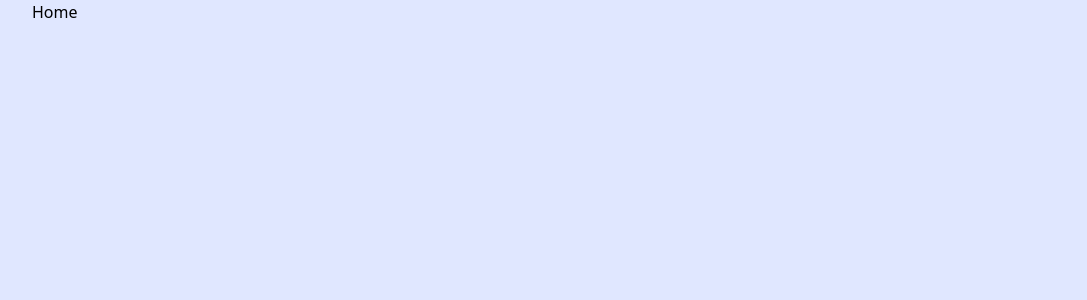
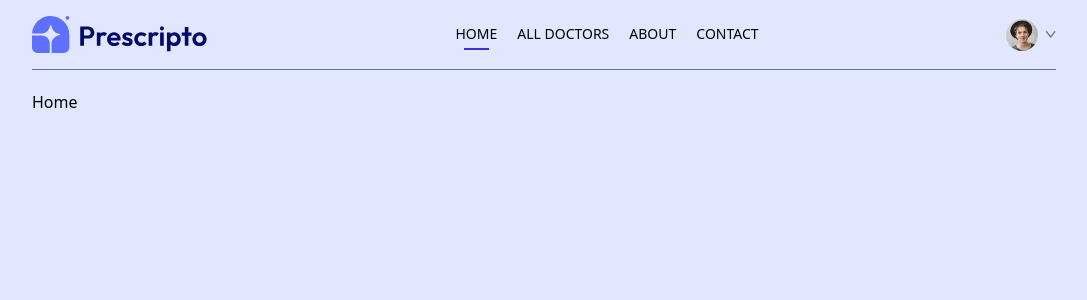
Before and after one commit to Sebastian906/Prescripto-Fullstack, a React (Vite) app in the folder frontend/: page / in a window 1280 px wide. Shown: the top 300 px of the page, without its empty margins (96-1183 px from the left). Built offline with nearby package versions, Linux system fonts and the light colour scheme.

Commit message:
feat(navbar): Añade Navbar.jsx y ajustes en App.jsx e index.css

```diff
--- a/frontend/src/App.jsx
+++ b/frontend/src/App.jsx
@@ -7,11 +7,13 @@ import Contact from './pages/Contact'
 import MyProfile from './pages/MyProfile'
 import MyAppointments from './pages/MyAppointments'
 import Appointment from './pages/Appointment'
+import Navbar from './components/Navbar'
 
 const App = () => {
   return (
     <div className="bg-indigo-100 min-h-screen">
       <div className="mx-4 sm:mx-[10%]">
+        <Navbar/>
         <Routes>
           <Route path='/' element={<Home />} />
           <Route path='/doctors' element={<Doctors />} />
--- /dev/null
+++ b/frontend/src/components/Navbar.jsx
@@ -0,0 +1,76 @@
+import { NavLink, useNavigate } from 'react-router-dom'
+import { assets } from '../assets/assets'
+import { useState } from 'react';
+
+const Navbar = () => {
+
+    const navigate = useNavigate();
+    const [showMenu, setShowMenu] = useState(false);
+    const [token, setToken] = useState(true);
+
+    return (
+        <div className='flex items-center justify-between text-sm py-4 mb-5 border-b border-b-slate-500'>
+            <img
+                onClick={()=>navigate('/')}
+                className='w-44 cursor-pointer' src={assets.logo} alt=""
+            />
+            <ul className='hidden md:flex items-start gap-5 font-medium'>
+                <NavLink to='/'>
+                    <li className='py-1'>HOME</li>
+                    <hr className='border-none outline-none h-0.5 bg-indigo-700 w-3/5 m-auto hidden' />
+                </NavLink>
+                <NavLink to='/doctors'>
+                    <li className='py-1'>ALL DOCTORS</li>
+                    <hr className='border-none outline-none h-0.5 bg-indigo-700 w-3/5 m-auto hidden' />
+                </NavLink>
+                <NavLink to='/about'>
+                    <li className='py-1'>ABOUT</li>
+                    <hr className='border-none outline-none h-0.5 bg-indigo-700 w-3/5 m-auto hidden' />
+                </NavLink>
+                <NavLink to='/contact'>
+                    <li className='py-1'>CONTACT</li>
+                    <hr className='border-none outline-none h-0.5 bg-indigo-700 w-3/5 m-auto hidden' />
+                </NavLink>
+            </ul>
+            <div className='flex items-center gap-4'>
+                {
+                    token
+                        ? <div className='flex items-center gap-2 cursor-pointer group relative'>
+                            <img className='w-8 rounded-full' src={assets.profile_pic} alt="" />
+                            <img className='w-2.5' src={assets.dropdown_icon} alt="" />
+                            <div className='absolute top-0 right-0 pt-14 text-base font-medium text-slate-500 z-20 hidden group-hover:block'>
+                                <div className='min-w-48 bg-stone-100 rounded flex flex-col gap-4 p-4'>
+                                    <p
+                                        onClick={() => navigate('my-profile')}
+                                        className='hover:text-slate-950 cursor-pointer'
+                                    >
+                                        My Profile
+                                    </p>
+                                    <p
+                                        onClick={() => navigate('my-appointments')}
+                                        className='hover:text-slate-950 cursor-pointer'
+                                    >
+                                        My Appointments
+                                    </p>
+                                    <p
+                                        onClick={() => setToken(false)}
+                                        className='hover:text-slate-950 cursor-pointer'
+                                    >
+                                        Logout
+                                    </p>
+                                </div>
+                            </div>
+                        </div>
+                        : <button
+                            onClick={() => navigate('/login')}
+                            className='bg-indigo-600 text-slate-100 px-8 py-3 rounded-full font-medium hidden md:block cursor-pointer'
+                        >
+                            Create Account
+                        </button>
+                }
+            </div>
+        </div>
+    )
+}
+
+export default Navbar
--- a/frontend/src/index.css
+++ b/frontend/src/index.css
@@ -1 +1,5 @@
 @import "tailwindcss";
+
+.active hr {
+    @apply block;
+}
```
